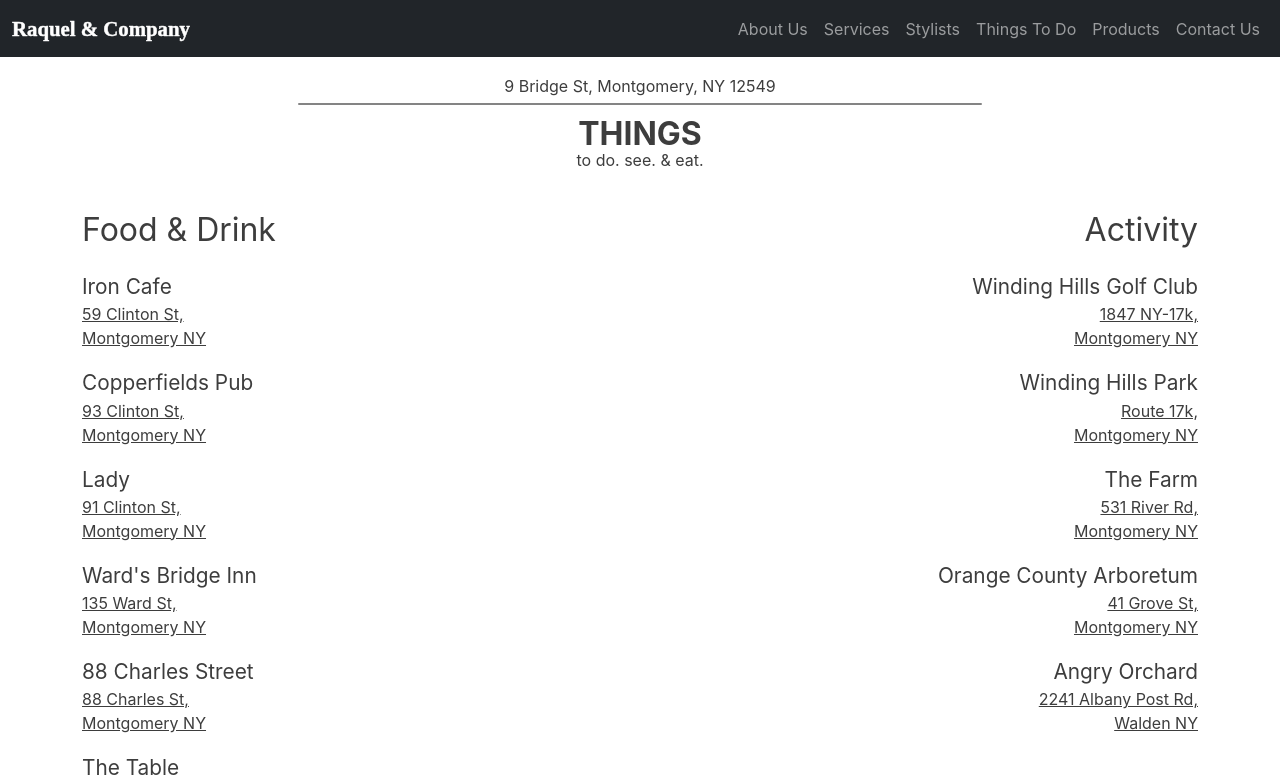
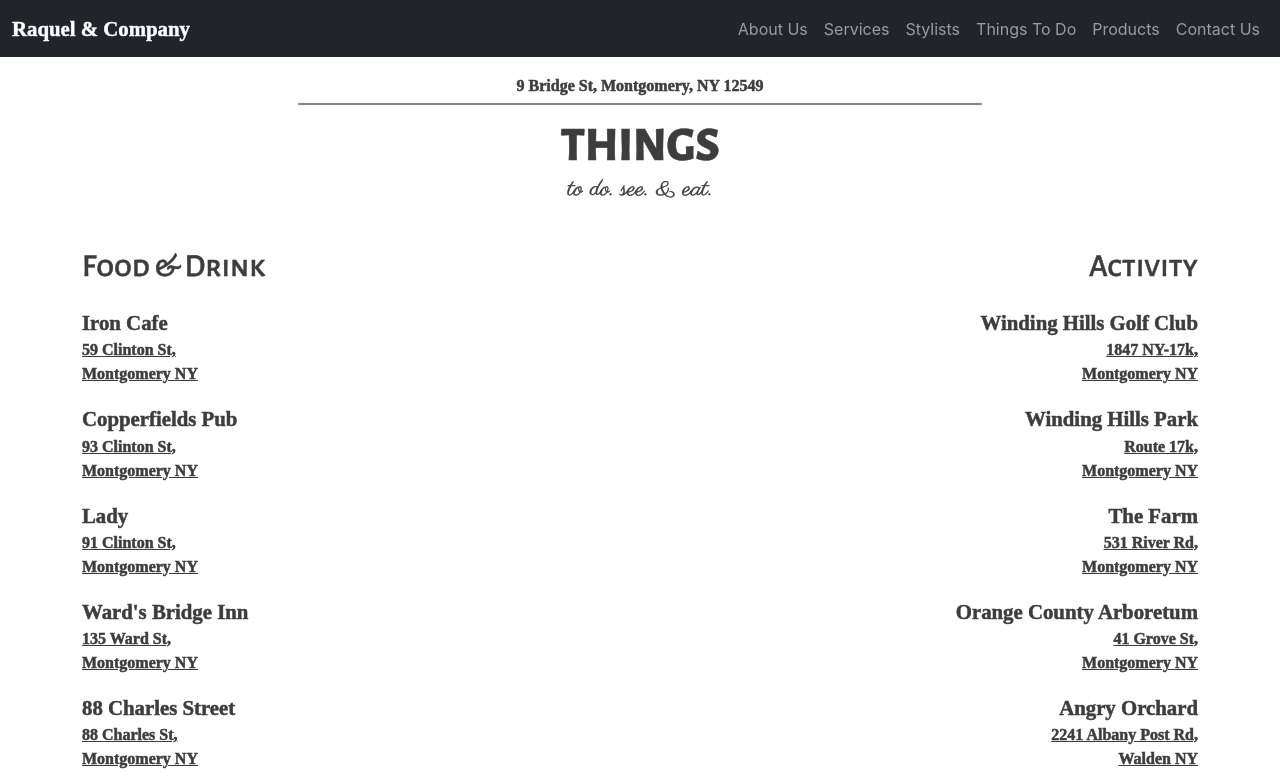
Before and after one commit to KevinCamacho/randco, a React (Create React App) app: page /things-to-do in a window 1280 px wide. Shown: the top 778 px of the page. Built offline with nearby package versions, Linux system fonts and the light colour scheme; a web font is replaced by a local one.

Commit message:
finished things to do page, added new google font

```diff
--- a/src/components/ThingsToDoPage/ThingsToDoPage.scss
+++ b/src/components/ThingsToDoPage/ThingsToDoPage.scss
@@ -1,8 +1,19 @@
 @import '../../index.scss';
 
+#thingsToDoPage-container {
+    @extend .raleway-font;
+}
+
 .title-heading {
-    font-size: 200%;
+    @extend .alegreya-font;
+    font-size: 300%;
     font-weight: bold;
+}
+
+.sub-heading {
+    @extend .parisienne-font;
+    font-size: 150%;
+    font-weight: lighter;
 }
 
 .divider {
@@ -11,7 +22,9 @@
 }
 
 .headline {
+    @extend .alegreya-font;
     font-size: 200%;
+    font-weight: lighter;
 }
 
 .thing-to-do {
--- a/src/components/ThingsToDoPage/ThingsToDoPage.tsx
+++ b/src/components/ThingsToDoPage/ThingsToDoPage.tsx
@@ -29,13 +29,14 @@
             </div>
         )
     }
+
     return (
         <Container id="thingsToDoPage-container" fluid="md" className="route-root" style={{ textAlign: 'center' }}>
             <Row>
                 <div>9 Bridge St, Montgomery, NY 12549</div>
                 <div className="horizontal-divider divider"></div>
                 <div className="title-heading">THINGS</div>
-                <div style={{ marginTop: '-10px' }}>to do. see. & eat.</div>
+                <div className="sub-heading" style={{ marginTop: '-10px' }}>to do. see. & eat.</div>
             </Row>
             <Row>
                 <Col xs={12} md={6} style={!props.isMobile ? { textAlign: 'left' } : {}}>
--- a/src/index.scss
+++ b/src/index.scss
@@ -21,6 +21,7 @@
 // used on about us page
 @import url('https://fonts.googleapis.com/css2?family=Raleway+Dots&display=swap');
 @import url('https://fonts.googleapis.com/css2?family=Alegreya+Sans+SC:wght@100;500;800;900&display=swap');
+@import url('https://fonts.googleapis.com/css2?family=Parisienne&display=swap');
 
 body {
   margin: 0;
@@ -41,6 +42,10 @@
 
 .alegreya-font {
   font-family: 'Alegreya Sans SC', sans-serif;
+}
+
+.parisienne-font {
+  font-family: 'Parisienne', cursive;
 }
 
 code {
@@ -129,6 +134,6 @@
   color: $color2;
 
   &:hover {
-    color: $color4  !important;
+    color: $color4 !important;
   }
 }
```
